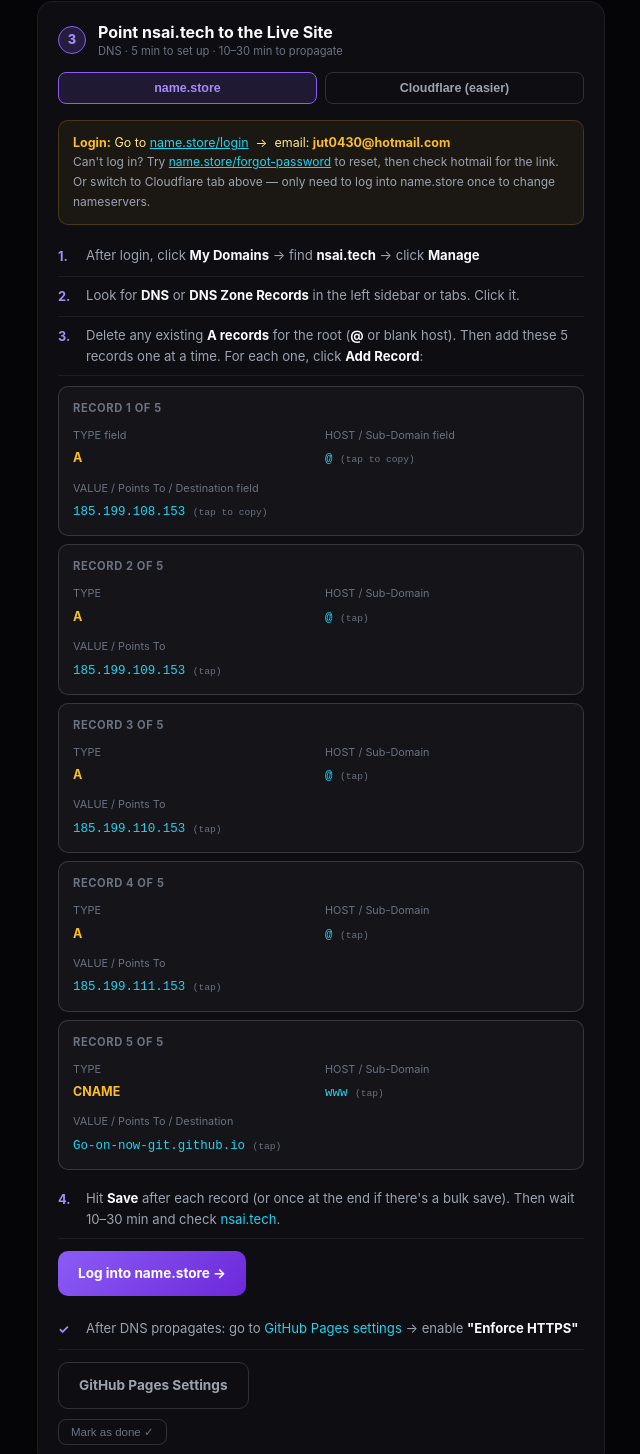
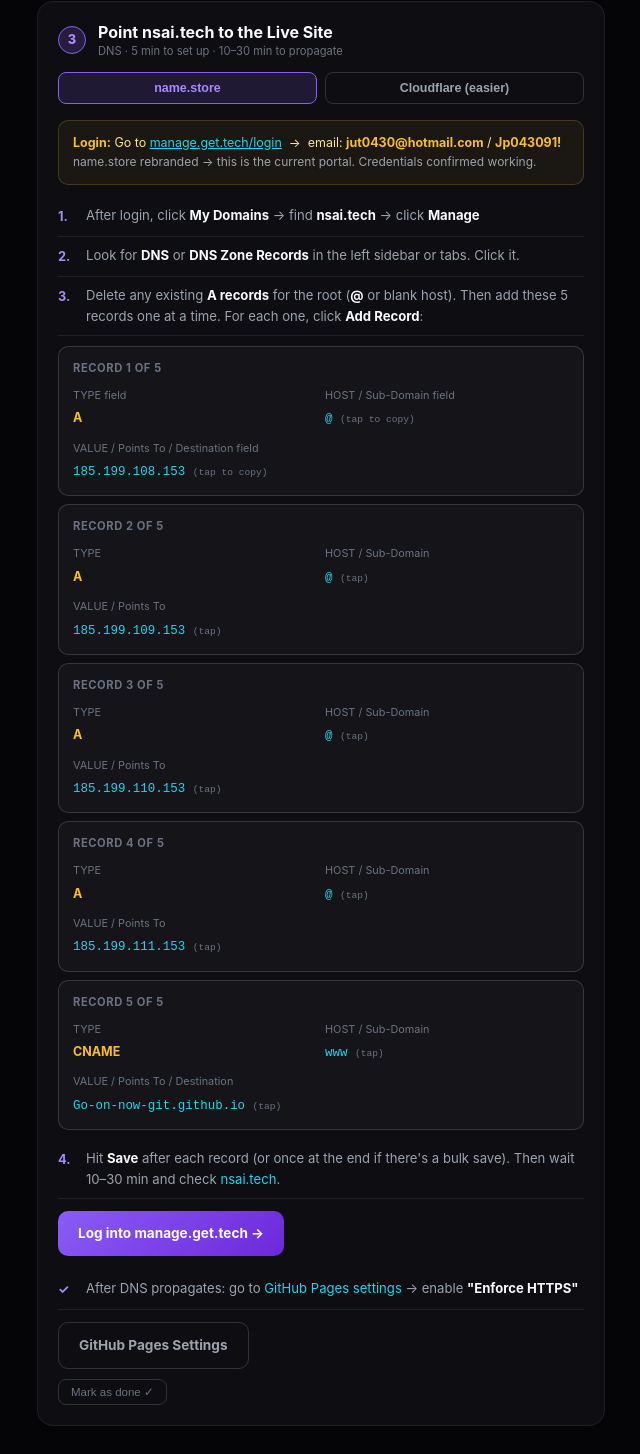
Before and after one commit to Go-on-now-git/nsai-portal, a website: page setup.html in a window 1280 px wide. Shown: the part 1316-2770 px from the top of the page, without its empty margins (319-959 px from the left). Drawn offline with Linux system fonts and the light colour scheme.

Commit message:
Fix DNS portal URL to manage.get.tech (name.store rebranded)

```diff
--- a/setup.html
+++ b/setup.html
@@ -192,8 +192,8 @@ h1 { font-size: 1.4rem; font-weight: 800; margin-bottom: 6px; }
     <!-- NAME.STORE TAB -->
     <div id="dns-namestore">
       <div class="alert" style="margin-bottom:12px;">
-        <strong>Login:</strong> Go to <a href="https://www.name.store/login" target="_blank" style="color:var(--cyan)">name.store/login</a> &nbsp;→&nbsp; email: <strong>jut0430@hotmail.com</strong><br>
-        <span style="color:var(--muted2);font-size:0.75rem;">Can't log in? Try <a href="https://www.name.store/forgot-password" target="_blank" style="color:var(--cyan)">name.store/forgot-password</a> to reset, then check hotmail for the link. Or switch to Cloudflare tab above — only need to log into name.store once to change nameservers.</span>
+        <strong>Login:</strong> Go to <a href="https://manage.get.tech/login" target="_blank" style="color:var(--cyan)">manage.get.tech/login</a> &nbsp;→&nbsp; email: <strong>jut0430@hotmail.com</strong> / <strong>Jp043091!</strong><br>
+        <span style="color:var(--muted2);font-size:0.75rem;">name.store rebranded → this is the current portal. Credentials confirmed working.</span>
       </div>
 
       <div class="step">
@@ -264,7 +264,7 @@ h1 { font-size: 1.4rem; font-weight: 800; margin-bottom: 6px; }
         <div class="step-text">Hit <strong>Save</strong> after each record (or once at the end if there's a bulk save). Then wait 10–30 min and check <a href="https://nsai.tech" target="_blank">nsai.tech</a>.</div>
       </div>
 
-      <a href="https://www.name.store/login" target="_blank" class="action-btn">Log into name.store →</a>
+      <a href="https://manage.get.tech/login" target="_blank" class="action-btn">Log into manage.get.tech →</a>
     </div>
 
     <!-- CLOUDFLARE TAB -->
@@ -332,7 +332,7 @@ h1 { font-size: 1.4rem; font-weight: 800; margin-bottom: 6px; }
       </div>
 
       <a href="https://dash.cloudflare.com/sign-up" target="_blank" class="action-btn">Sign up for Cloudflare →</a>
-      <a href="https://www.name.store/login" target="_blank" class="action-btn secondary" style="margin-left:8px;">name.store Login</a>
+      <a href="https://manage.get.tech/login" target="_blank" class="action-btn secondary" style="margin-left:8px;">manage.get.tech Login</a>
     </div>
 
     <!-- SHARED FOOTER -->
```
